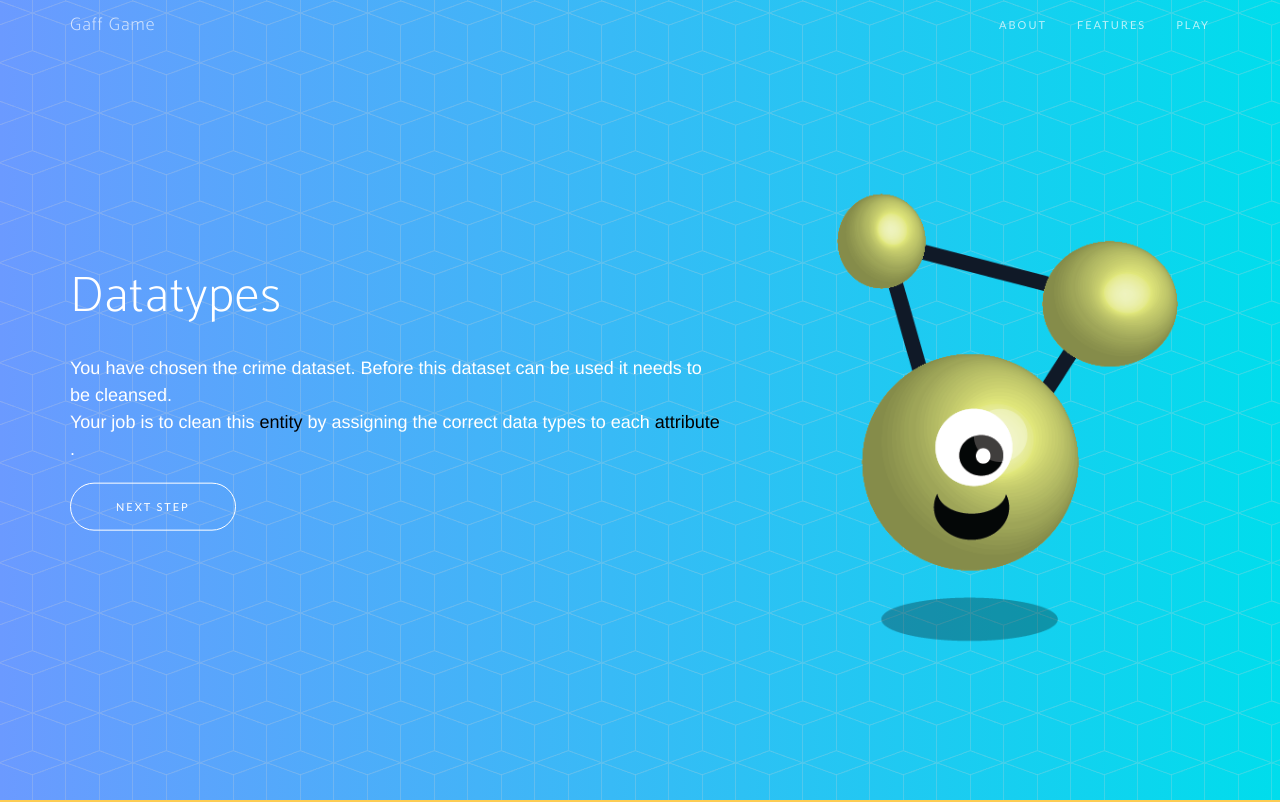
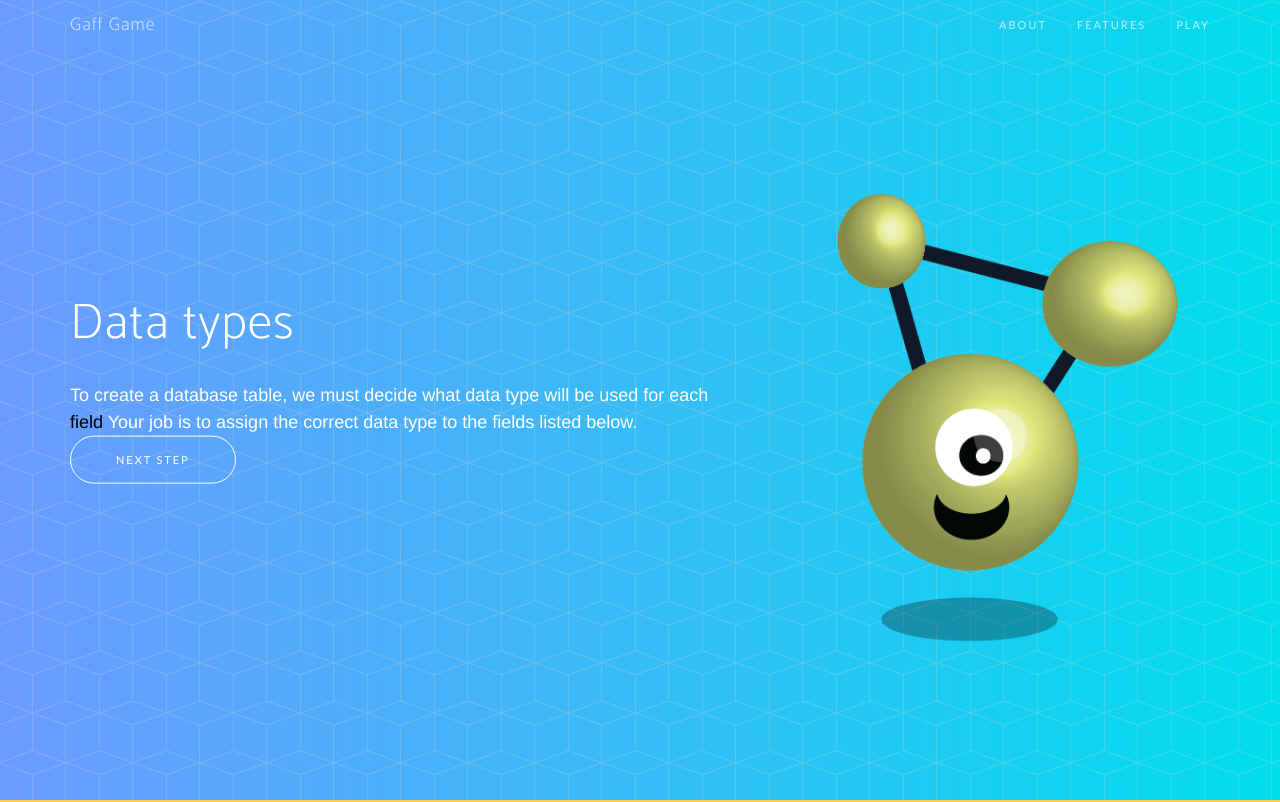
Before and after one commit to roseKQ/gaffgame, a website: page datatypes.html in a window 1280 px wide. Shown: the top 802 px of the page. Drawn offline with nearby package versions, Linux system fonts and the light colour scheme; a web font is replaced by a local one.

Commit message:
edited description on DT page. Removed footer from pk_test

```diff
--- a/datatypes.html
+++ b/datatypes.html
@@ -81,10 +81,11 @@
                 <div class="col-sm-7">
                     <div class="header-content">
                         <div class="header-content-inner">
-                            <h1>Datatypes</h1>
-                            <p>You have chosen the crime dataset. Before this dataset can be used it needs to be cleansed.<br>
-                                Your job is to clean this <span class="hover"> <span style="color: black">entity </span><span class="tooltip">An entity is person, place or thing about which data can be stored</span></span>
-                                by assigning the correct data types to each <span class="hover"> <span style="color: black">attribute </span><span class="tooltip">An attribute is a characteristic of an entity</span></span>.</p>
+                            <h1>Data types</h1>
+                            <p>To create a database table, we must decide what data type will be used for each <span class="hover"> <span style="color: black">field </span><span class="tooltip">The columns of your database table are known as fields. The rows are called records.</span></span>
+                               Your job is to assign the correct data type to the fields listed below.
+                               <!--Your job is to clean this <span class="hover"> <span style="color: black">entity </span><span class="tooltip">An entity is person, place or thing about which data can be stored</span></span>
+                               by assigning the correct data types to each <span class="hover"> <span style="color: black">attribute </span><span class="tooltip">An attribute is a characteristic of an entity</span></span>.</p>-->
 
 
                             <a href="#dataTypes" class="btn btn-outline btn-xl page-scroll">next step </a>
```
Also changed, not shown: PK_test.html (+4 -4 lines).
